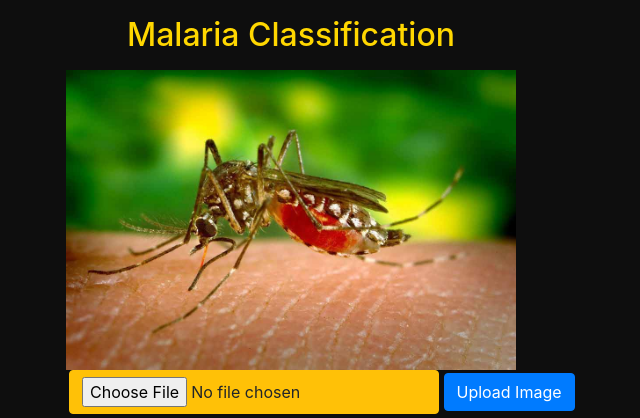
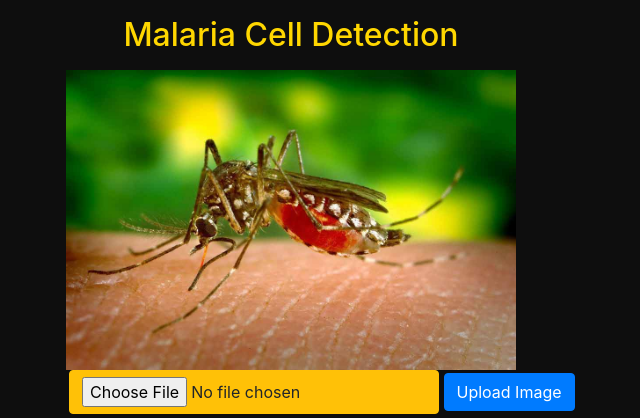
Before and after one commit to Anand-ark/Health-Mate-Webapp-Using-Django, a Django app: page /malariaa in a window 1280 px wide. Shown: the part 56-474 px from the top of the page, without its empty margins (349-989 px from the left). Run offline with Django 3.2, Linux system fonts and the light colour scheme; parts of the project's set-up code (start-up, migrations or seed data) failed here and were passed over.

Commit message:
Update malariaa.html

```diff
--- a/templates/App/malariaa.html
+++ b/templates/App/malariaa.html
@@ -12,7 +12,7 @@ img {
 }
 </style>
 <div class="container my-3">
-    <h2 style="text-align:center"><p style="color:Gold;">Malaria Classification</p></h2>
+    <h2 style="text-align:center"><p style="color:Gold;">Malaria Cell Detection</p></h2>
     <img src="/media/mos.jpg" alt="medical" class="centre" style="width:20% width="300" height="300";>
 <!--<div style=" position:relative;top:80%; left:41%;">-->
     <form action="upload2" method="post" enctype="multipart/form-data">{% csrf_token %}
```
